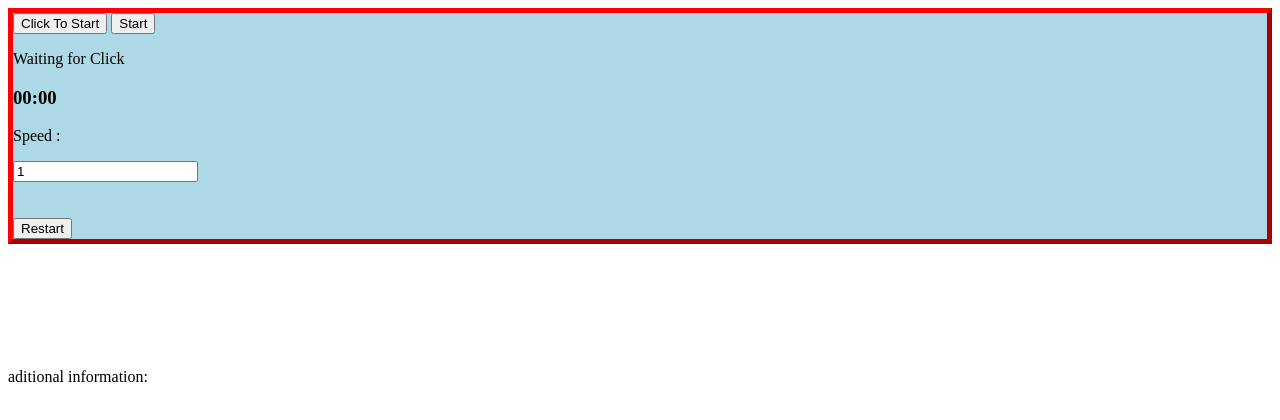
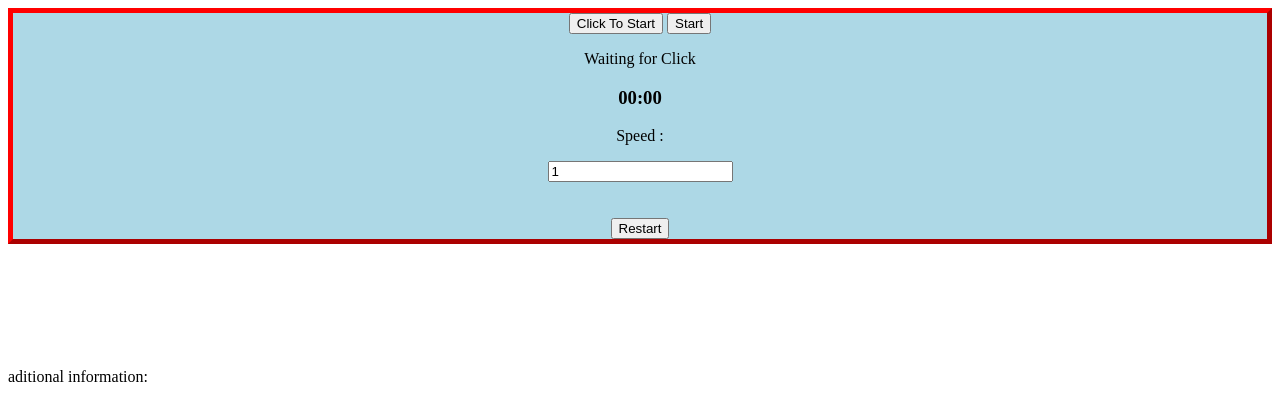
Before and after one commit to arielpajares/cronos, a plain HTML site: page index.html in a window 1280 px wide. Drawn offline with Linux system fonts and the light colour scheme.

Commit message:
Update index.html

```diff
--- a/index.html
+++ b/index.html
@@ -57,7 +57,7 @@
 		.disi {
 			border: 5px outset red;
   			background-color: lightblue;
-  			align: center
+  			text-align: center
 		}
 	</style>
 </head>
```
